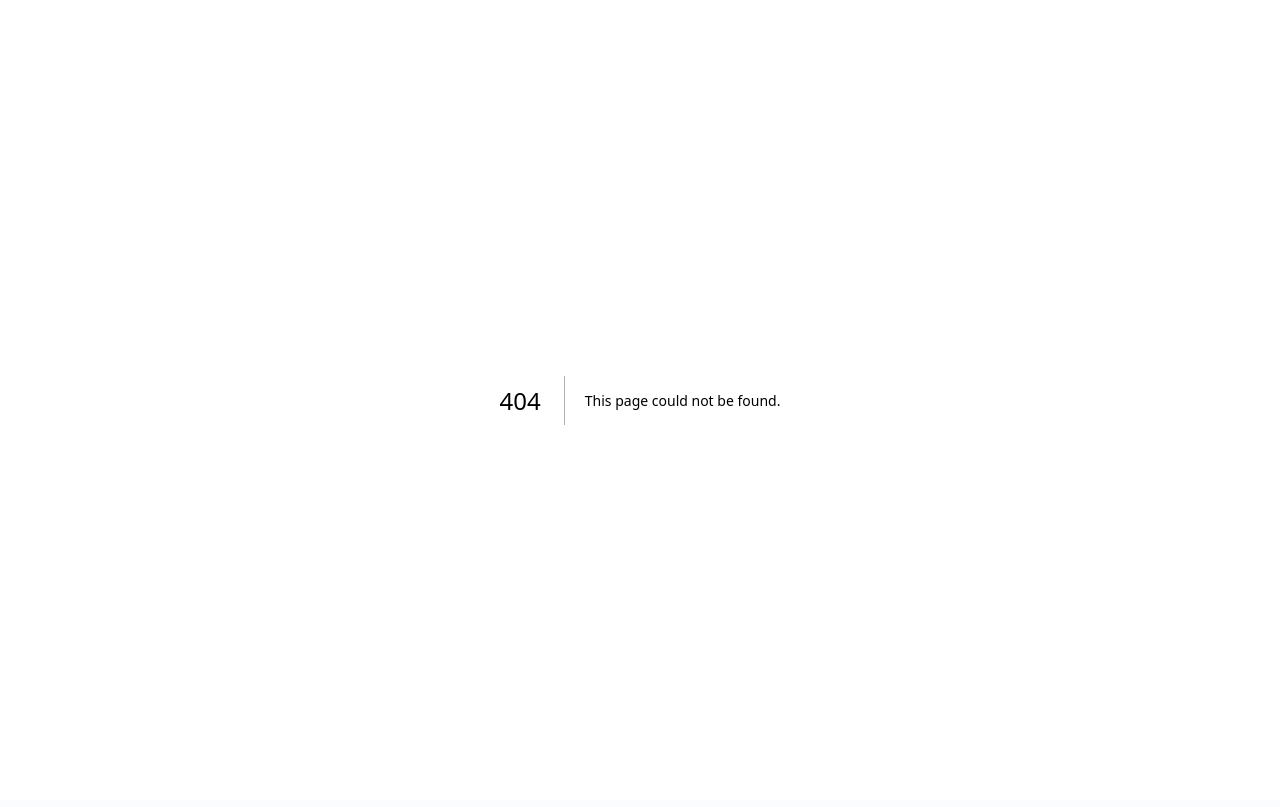
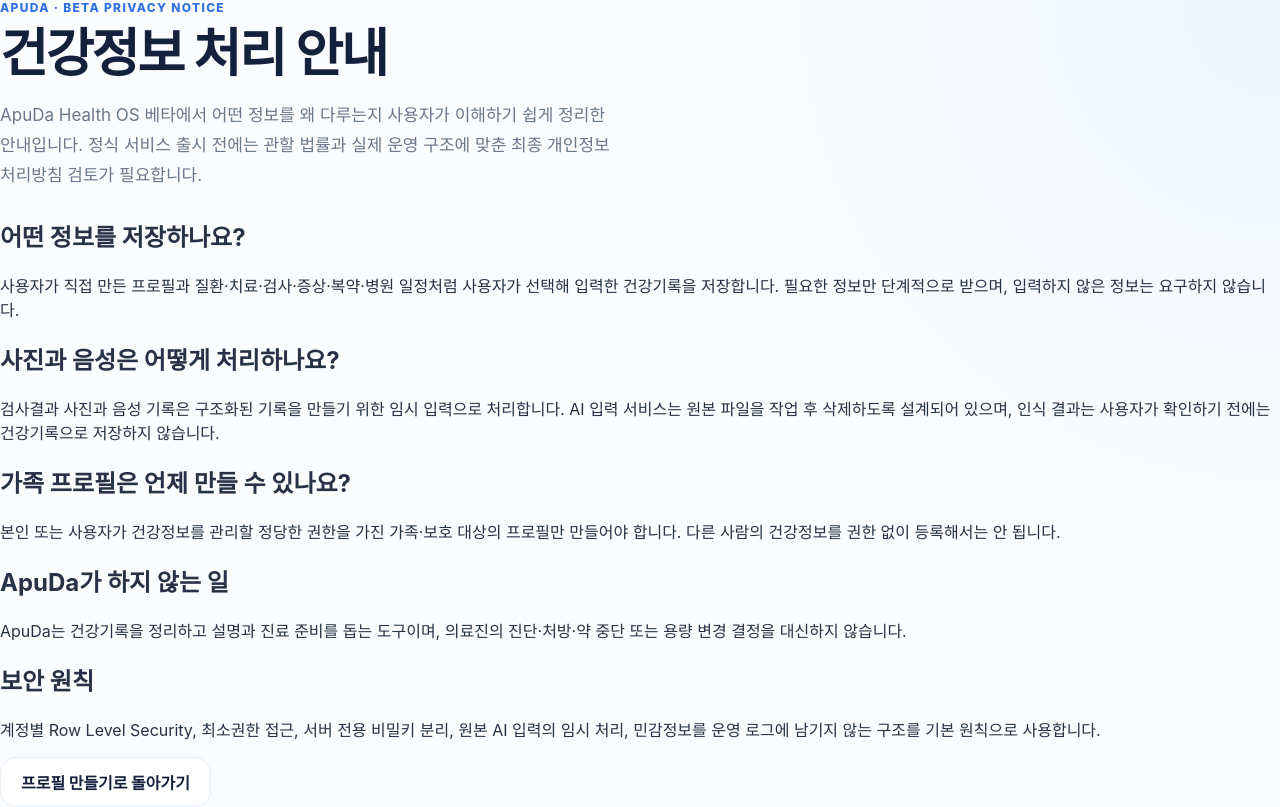
Before and after one commit to Mespital/ApuDa, a Next.js app in the folder platform/: page /privacy in a window 1280 px wide. Before the commit this address had no page. Built offline with nearby package versions, Linux system fonts and the light colour scheme.

Commit message:
feat(platform): add beta health-data privacy notice

```diff
--- /dev/null
+++ b/platform/app/privacy/page.tsx
@@ -0,0 +1,46 @@
+import Link from "next/link";
+
+export default function PrivacyPage() {
+  return (
+    <main className="legalShell">
+      <p className="eyebrow">APUDA · BETA PRIVACY NOTICE</p>
+      <h1 className="pageTitle">건강정보 처리 안내</h1>
+      <p className="heroCopy">
+        ApuDa Health OS 베타에서 어떤 정보를 왜 다루는지 사용자가 이해하기 쉽게 정리한 안내입니다.
+        정식 서비스 출시 전에는 관할 법률과 실제 운영 구조에 맞춘 최종 개인정보처리방침 검토가 필요합니다.
+      </p>
+
+      <section className="legalCard">
+        <h2>어떤 정보를 저장하나요?</h2>
+        <p>
+          사용자가 직접 만든 프로필과 질환·치료·검사·증상·복약·병원 일정처럼 사용자가 선택해 입력한 건강기록을 저장합니다.
+          필요한 정보만 단계적으로 받으며, 입력하지 않은 정보는 요구하지 않습니다.
+        </p>
+
+        <h2>사진과 음성은 어떻게 처리하나요?</h2>
+        <p>
+          검사결과 사진과 음성 기록은 구조화된 기록을 만들기 위한 임시 입력으로 처리합니다.
+          AI 입력 서비스는 원본 파일을 작업 후 삭제하도록 설계되어 있으며, 인식 결과는 사용자가 확인하기 전에는 건강기록으로 저장하지 않습니다.
+        </p>
+
+        <h2>가족 프로필은 언제 만들 수 있나요?</h2>
+        <p>
+          본인 또는 사용자가 건강정보를 관리할 정당한 권한을 가진 가족·보호 대상의 프로필만 만들어야 합니다.
+          다른 사람의 건강정보를 권한 없이 등록해서는 안 됩니다.
+        </p>
+
+        <h2>ApuDa가 하지 않는 일</h2>
+        <p>
+          ApuDa는 건강기록을 정리하고 설명과 진료 준비를 돕는 도구이며, 의료진의 진단·처방·약 중단 또는 용량 변경 결정을 대신하지 않습니다.
+        </p>
+
+        <h2>보안 원칙</h2>
+        <p>
+          계정별 Row Level Security, 최소권한 접근, 서버 전용 비밀키 분리, 원본 AI 입력의 임시 처리, 민감정보를 운영 로그에 남기지 않는 구조를 기본 원칙으로 사용합니다.
+        </p>
+      </section>
+
+      <Link className="secondaryLink" href="/onboarding">프로필 만들기로 돌아가기</Link>
+    </main>
+  );
+}
```
